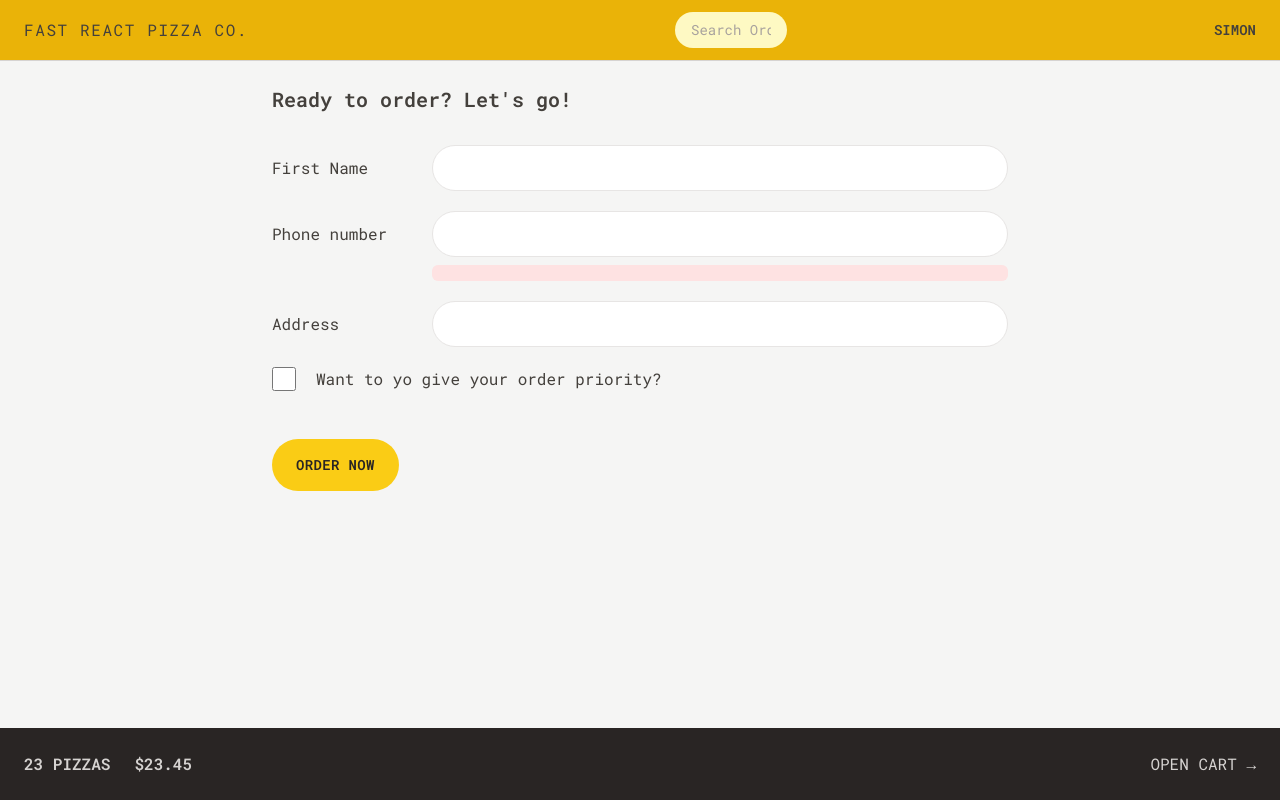
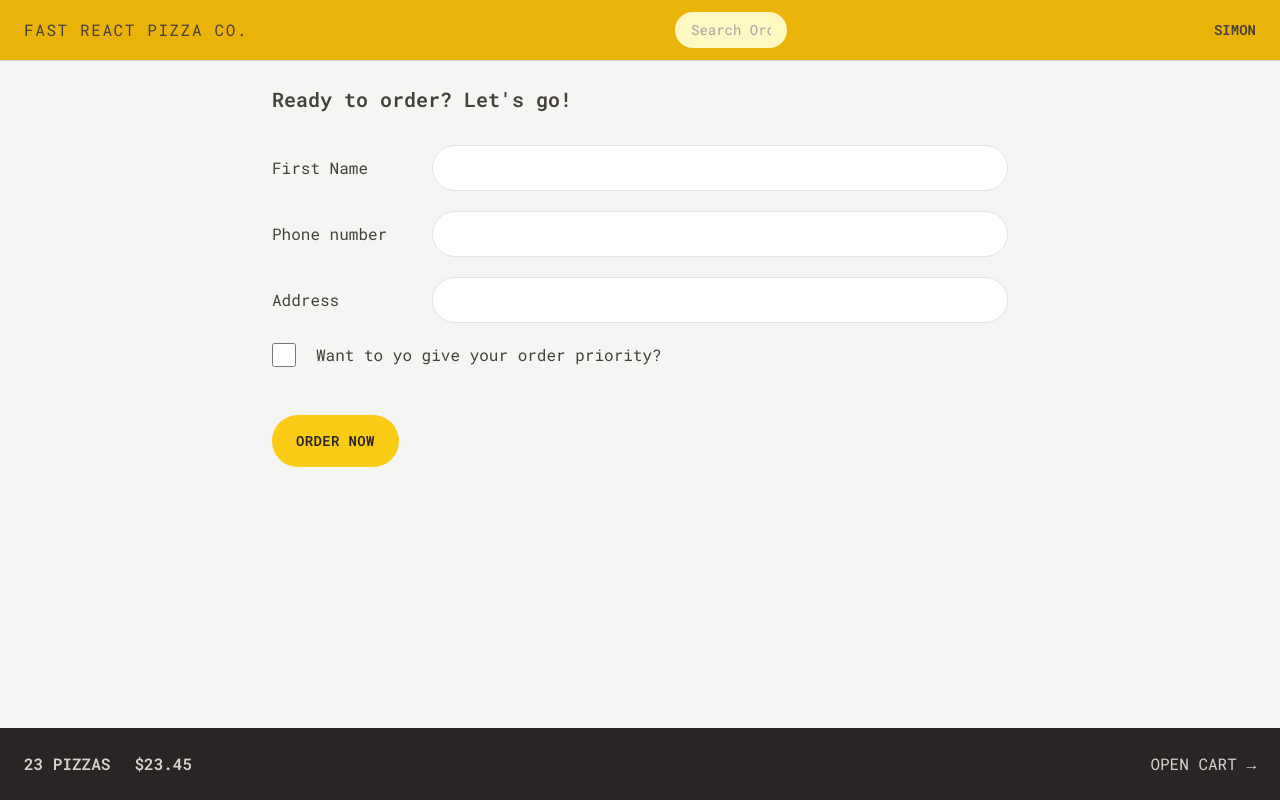
Before and after one commit to chikezie22/fast-react-project, a React (Vite) app: page /order/new in a window 1280 px wide. Built offline with nearby package versions, Linux system fonts and the light colour scheme.

Commit message:
conditional logic and fixed app horizontal scroll

```diff
--- a/src/features/order/CreateOrder.jsx
+++ b/src/features/order/CreateOrder.jsx
@@ -57,9 +57,11 @@ function CreateOrder() {
           <div>
             <input className="input" type="tel" name="phone" required />
           </div>
-          <div className="sm:col-start-2 mt-2">
-            <p className="text-xs text-red-700 bg-red-100 p-2 rounded-md">{actionData?.phone}</p>
-          </div>
+          {actionData?.phone && (
+            <div className="sm:col-start-2 mt-2">
+              <p className="text-xs text-red-700 bg-red-100 p-2 rounded-md">{actionData?.phone}</p>
+            </div>
+          )}
         </div>
 
         <div className="mb-5 grid sm:grid-cols-[10rem_1fr] sm:items-center">
--- a/src/ui/AppLayout.jsx
+++ b/src/ui/AppLayout.jsx
@@ -14,7 +14,7 @@ function AppLayout() {
       {/* {true && <Loader />} */}
       {/* <Loader /> */}
       <Header />
-      <div className="overflow-scroll">
+      <div className="overflow-scroll overflow-x-hidden">
         <main className="mx-auto max-w-3xl">
           <Outlet />
         </main>
```
